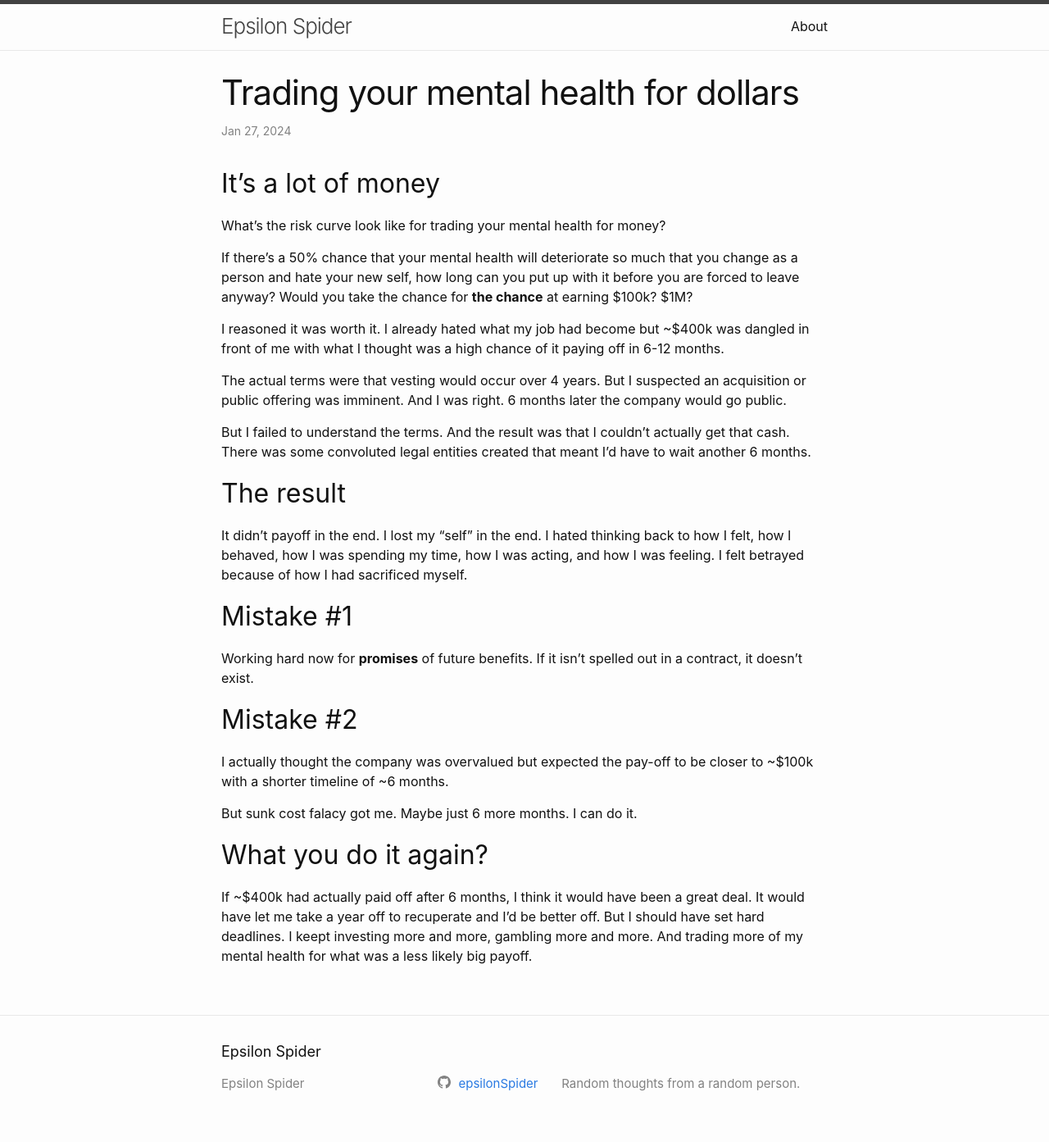
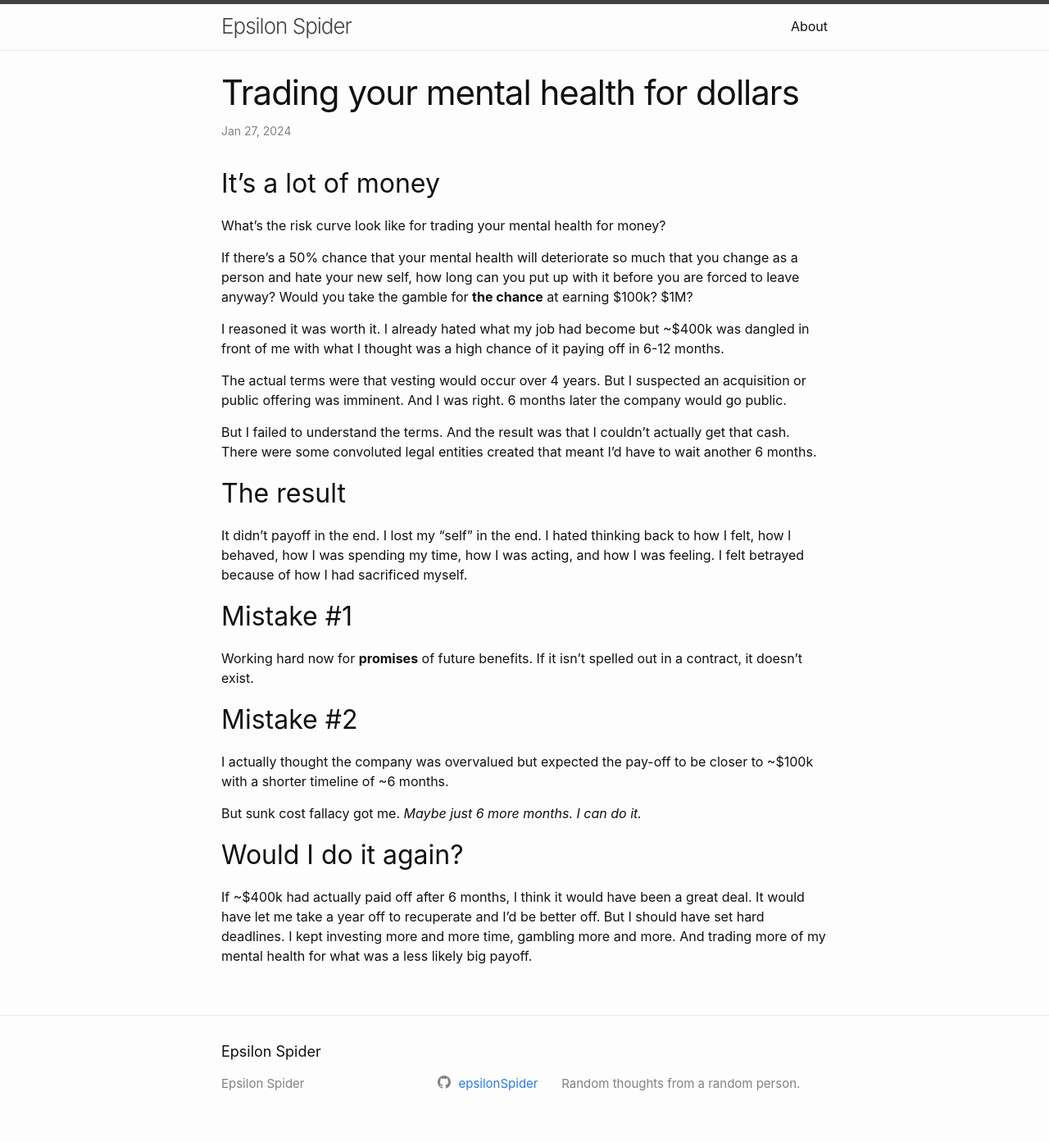
Before and after one commit to epsilonSpider/epsilonspider.github.io, a Jekyll site: the page built from _posts/2024-01-27-mental-health-for-dollars.markdown, in a window 1280 px wide. Shown: the whole page at 82% size. Built offline with Jekyll 4.4.1, drawn with Linux system fonts in a browser that asks for light colours.

Commit message:
Fix typos

```diff
--- a/_posts/2024-01-27-mental-health-for-dollars.markdown
+++ b/_posts/2024-01-27-mental-health-for-dollars.markdown
@@ -9,13 +9,13 @@ categories: culture
 
 What's the risk curve look like for trading your mental health for money?
 
-If there's a 50% chance that your mental health will deteriorate so much that you change as a person and hate your new self, how long can you put up with it before you are forced to leave anyway?  Would you take the chance for **the chance** at earning $100k? $1M?
+If there's a 50% chance that your mental health will deteriorate so much that you change as a person and hate your new self, how long can you put up with it before you are forced to leave anyway?  Would you take the gamble for **the chance** at earning $100k? $1M?
 
 I reasoned it was worth it.  I already hated what my job had become but ~$400k was dangled in front of me with what I thought was a high chance of it paying off in 6-12 months.
 
 The actual terms were that vesting would occur over 4 years.  But I suspected an acquisition or public offering was imminent.  And I was right.  6 months later the company would go public.
 
-But I failed to understand the terms.  And the result was that I couldn't actually get that cash.  There was some convoluted legal entities created that meant I'd have to wait another 6 months.
+But I failed to understand the terms.  And the result was that I couldn't actually get that cash.  There were some convoluted legal entities created that meant I'd have to wait another 6 months.
 
 ## The result
 
@@ -29,8 +29,8 @@ Working hard now for **promises** of future benefits.  If it isn't spelled out i
 
 I actually thought the company was overvalued but expected the pay-off to be closer to ~$100k with a shorter timeline of ~6 months.
 
-But sunk cost falacy got me.  Maybe just 6 more months.  I can do it.
+But sunk cost fallacy got me.  *Maybe just 6 more months.  I can do it.*
 
-## What you do it again?
+## Would I do it again?
 
-If ~$400k had actually paid off after 6 months, I think it would have been a great deal.  It would have let me take a year off to recuperate and I'd be better off.  But I should have set hard deadlines.  I keept investing more and more, gambling more and more.  And trading more of my mental health for what was a less likely big payoff.
+If ~$400k had actually paid off after 6 months, I think it would have been a great deal.  It would have let me take a year off to recuperate and I'd be better off.  But I should have set hard deadlines.  I kept investing more and more time, gambling more and more.  And trading more of my mental health for what was a less likely big payoff.
```
